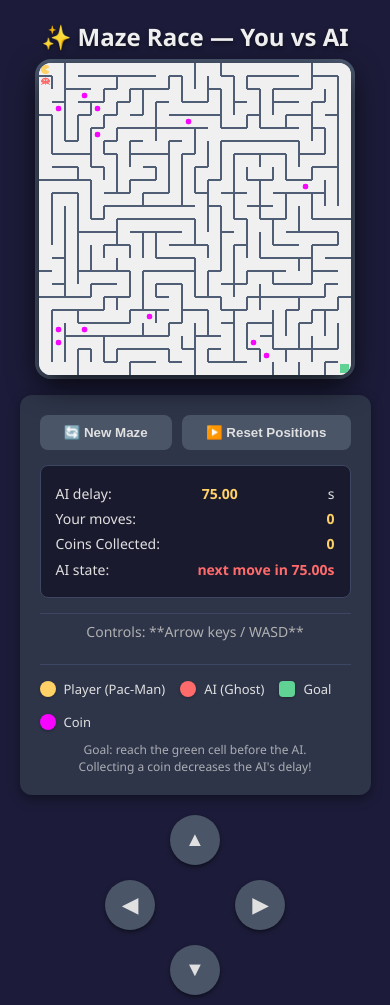
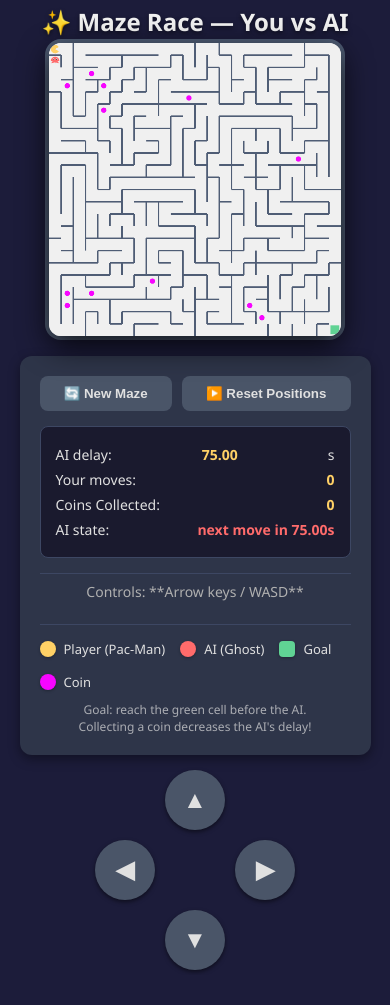
Before and after one commit to mahid712/updatedmaze, a plain HTML site: page index.html in a window 390 px wide. After the commit the page ends 975 px from the top, so only its background shows below. Drawn offline with Linux system fonts and the light colour scheme.

Commit message:
Update index.html

```diff
--- a/index.html
+++ b/index.html
@@ -29,18 +29,21 @@
             display: flex;
             flex-direction: column;
             align-items: center;
-            gap: 10px;
+            /* FIX: Reduced gap from 10px to 5px for mobile space saving */
+            gap: 5px;
             background: var(--bg);
             color: var(--text-main);
             font-family: 'Segoe UI', Tahoma, Geneva, Verdana, sans-serif;
             min-height: 100vh;
-            padding: 10px 0;
+            /* FIX: Reduced padding from 10px to 5px for mobile space saving */
+            padding: 5px 0;
             overflow-y: auto;
         }
         h1{
             font-size: 24px;
             margin: 0;
-            padding-top: 10px;
+            /* FIX: Removed padding-top for mobile space saving */
+            padding-top: 0;
             color: var(--path);
             text-shadow: 0 2px 4px rgba(0,0,0,0.5);
         }
@@ -166,11 +169,11 @@
         /* --- MOBILE CONTROLS STYLES --- */
         #mobile-controls {
             display: none; /* Hide by default */
-            /* FIX: Reduced size from 200px to 180px for better fit */
-            width: 180px;
-            height: 180px;
+            /* FIX: Increased size from 180px to 200px for larger buttons */
+            width: 200px;
+            height: 200px;
             position: relative;
-            /* FIX: Reduced margin from 20px to 10px */
+            /* FIX: Reduced margin from 20px/10px to 10px */
             margin-top: 10px;
             /* Add flex-shrink to prevent compression on small screens */
             flex-shrink: 0;
@@ -178,15 +181,15 @@
 
         #mobile-controls button {
             position: absolute;
-            /* FIX: Reduced button size from 60px to 50px */
-            width: 50px;
-            height: 50px;
+            /* FIX: Increased button size from 50px to 60px */
+            width: 60px;
+            height: 60px;
             background: var(--button-bg);
             color: var(--text-main);
             border: none;
             border-radius: 50%;
-            /* FIX: Reduced font size from 24px to 20px */
-            font-size: 20px;
+            /* FIX: Increased font size from 20px to 24px */
+            font-size: 24px;
             font-weight: bold;
             transition: background 0.2s, transform 0.1s;
             box-shadow: 0 2px 4px rgba(0,0,0,0.5);
@@ -196,11 +199,11 @@
             transform: scale(0.95);
         }
 
-        /* FIX: Adjusted positions for 180px container and 50px buttons (Center position: (180-50)/2 = 65px) */
-        #up-btn { top: 0; left: 65px; }
-        #down-btn { bottom: 0; left: 65px; }
-        #left-btn { top: 65px; left: 0; }
-        #right-btn { top: 65px; right: 0; }
+        /* FIX: Adjusted positions for 200px container and 60px buttons (Center position: (200-60)/2 = 70px) */
+        #up-btn { top: 0; left: 70px; }
+        #down-btn { bottom: 0; left: 70px; }
+        #left-btn { top: 70px; left: 0; }
+        #right-btn { top: 70px; right: 0; }
 
         @media (max-width: 1050px) {
             #game-wrap {
@@ -208,14 +211,11 @@
                 align-items: center;
             }
             #canvas-container {
-                /* FIX: The previous 'height: 30vh' was too small and non-square,
-                   which did not save enough vertical space and distorted the maze.
-                   Now setting a smaller, square size based on width and capping max height
-                   to ensure it doesn't take up too much vertical space, allowing the controls to fit. */
-                width: 80vw; /* Use 80% of the width */
-                height: 80vw; /* Keep it square by matching height to width */
-                max-height: 400px; /* Cap max height to ensure space for other elements */
-                max-width: 400px;
+                /* FIX: Reduced size from 80vw/400px to 75vw/350px for better vertical fit */
+                width: 75vw;
+                height: 75vw;
+                max-height: 350px;
+                max-width: 350px;
             }
             .panel {
                 max-width: 90vw;
```
